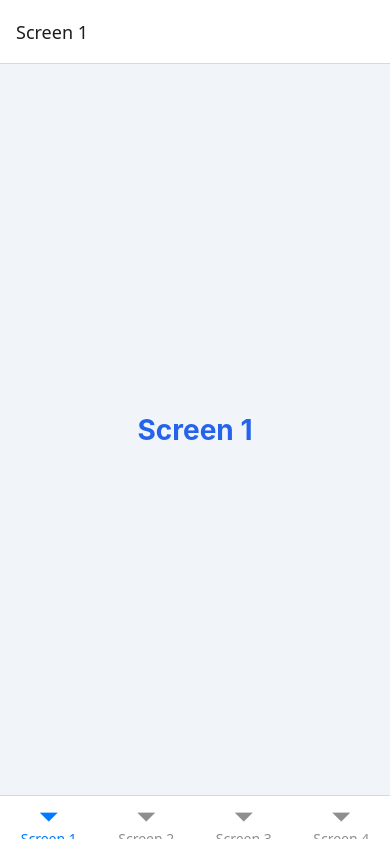
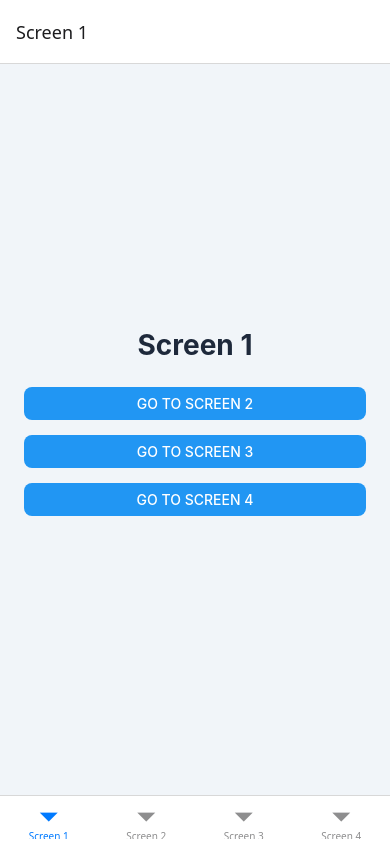
Before and after one commit to mohm-518/JoVision-react-native-tasks, a React Native app: screen / in a window 390 px wide. Built offline with nearby package versions, Linux system fonts and the light colour scheme.

Commit message:
Add Task 42

```diff
--- a/App.tsx
+++ b/App.tsx
@@ -2,12 +2,12 @@
 import React from 'react';
 import {Provider} from 'react-redux';
 import store from './Redux/store';
-import Task41 from './Tasks/Task41';
+import Task42 from './Tasks/Task42';
 
 export default function App() {
   return (
     <Provider store={store}>
-      <Task41 />
+      <Task42 />
     </Provider>
   );
 }
--- /dev/null
+++ b/Tasks/Task42.js
@@ -0,0 +1,88 @@
+
+import React from 'react';
+import {
+  View,
+  Text,
+  Button,
+  StyleSheet,
+  ScrollView,
+} from 'react-native';
+
+import {NavigationContainer} from '@react-navigation/native';
+import {createBottomTabNavigator} from '@react-navigation/bottom-tabs';
+
+const Tab = createBottomTabNavigator();
+
+function ScreenContent({number, navigation}) {
+  const otherScreens = [1, 2, 3, 4].filter(
+    screen => screen !== number,
+  );
+
+  return (
+    <ScrollView contentContainerStyle={styles.screen}>
+      <Text style={styles.title}>Screen {number}</Text>
+
+      {otherScreens.map(screen => (
+        <View style={styles.button} key={screen}>
+          <Button
+            title={`Go to Screen ${screen}`}
+            onPress={() =>
+              navigation.navigate(`Screen ${screen}`)
+            }
+          />
+        </View>
+      ))}
+    </ScrollView>
+  );
+}
+
+function Screen1({navigation}) {
+  return <ScreenContent number={1} navigation={navigation} />;
+}
+
+function Screen2({navigation}) {
+  return <ScreenContent number={2} navigation={navigation} />;
+}
+
+function Screen3({navigation}) {
+  return <ScreenContent number={3} navigation={navigation} />;
+}
+
+function Screen4({navigation}) {
+  return <ScreenContent number={4} navigation={navigation} />;
+}
+
+export default function Task42() {
+  return (
+    <NavigationContainer>
+      <Tab.Navigator>
+        <Tab.Screen name="Screen 1" component={Screen1} />
+        <Tab.Screen name="Screen 2" component={Screen2} />
+        <Tab.Screen name="Screen 3" component={Screen3} />
+        <Tab.Screen name="Screen 4" component={Screen4} />
+      </Tab.Navigator>
+    </NavigationContainer>
+  );
+}
+
+const styles = StyleSheet.create({
+  screen: {
+    flexGrow: 1,
+    justifyContent: 'center',
+    alignItems: 'stretch',
+    padding: 24,
+    backgroundColor: '#f1f5f9',
+  },
+  title: {
+    fontSize: 28,
+    fontWeight: 'bold',
+    textAlign: 'center',
+    marginBottom: 25,
+    color: '#1e293b',
+  },
+  button: {
+    marginBottom: 15,
+    borderRadius: 8,
+    overflow: 'hidden',
+  },
+});
```
